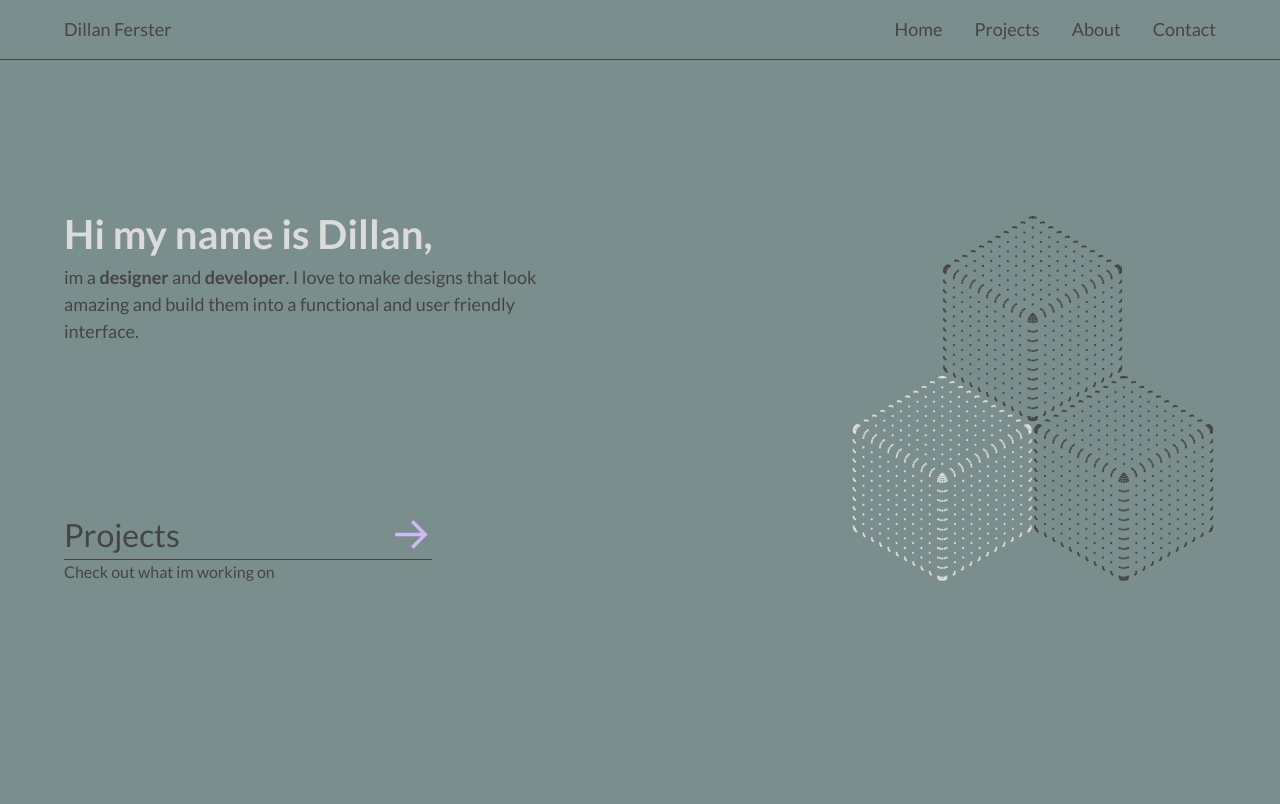
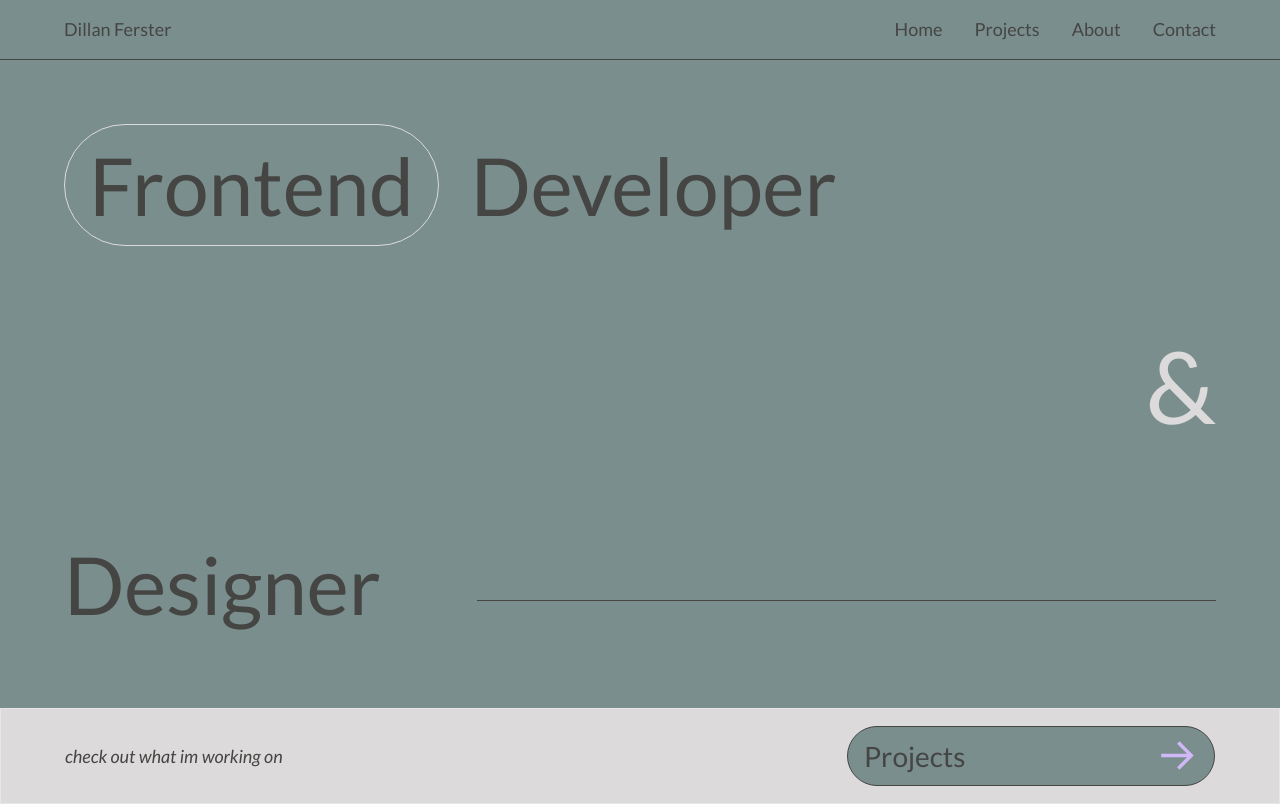
Before and after one commit to dillanferster/PortfolioSite, a React (Vite) app: page / in a window 1280 px wide. Built offline with nearby package versions, Linux system fonts and the light colour scheme.

Commit message:
frontend

```diff
--- a/src/App.jsx
+++ b/src/App.jsx
@@ -6,6 +6,7 @@ import ProjectsPage from "./pages/projects";
 import AboutPage from "./pages/about";
 import ContactPage from "./pages/contact";
 import Nav from "./components/nav";
+import ProjectInfo from "./pages/projectInfo";
 
 function App() {
   return (
@@ -14,6 +15,10 @@ function App() {
       <Routes>
         <Route path="/" element={<HomePage />}></Route>
         <Route path="/projects" element={<ProjectsPage />}></Route>
+        <Route
+          path="/projectinfo"
+          element={<ProjectInfo></ProjectInfo>}
+        ></Route>
         <Route path="/about" element={<AboutPage />}></Route>
         <Route path="/contact" element={<ContactPage />}></Route>
       </Routes>
--- a/src/components/header/index.jsx
+++ b/src/components/header/index.jsx
@@ -3,11 +3,8 @@ import star from "../../assets/star.svg";
 
 function Header({ title }) {
   return (
-    <div className="w-full bg-[var(--beige)]">
-      <div className="flex justify-start gap-4  px-[3.25rem] py-1.5 items-center align-middle text-[var(--black)] max-w-[80rem] mx-auto text-[32px] ">
-        <div className="flex flex-col justify-center items-center w-[3rem] translate-y-2">
-          <img src={star} alt="star"></img>
-        </div>
+    <div className="w-full bg-[var(--beige)] h-[4rem]">
+      <div className="flex justify-start gap-4  px-[4rem] py-1.5 items-center align-middle text-[var(--black)] max-w-[100rem] mx-auto text-[28px] ">
         <div>
           <h1> {title}</h1>
         </div>
--- a/src/components/nav/index.jsx
+++ b/src/components/nav/index.jsx
@@ -5,7 +5,7 @@ function Nav() {
     <div>
       <nav
         id="nav"
-        className="flex sticky z-[1000] top justify-between pb-4 px-16 pt-4 align-middle text-[var(--black)] max-w-[80rem] mx-auto text-[18px] "
+        className="flex sticky z-[1000] top justify-between pb-4 px-16 pt-4 align-middle text-[var(--black)] max-w-[100rem] mx-auto text-[18px] "
       >
         <div id="nav-title">
           <a href="/">Dillan Ferster</a>
--- a/src/components/projectBtn/index.jsx
+++ b/src/components/projectBtn/index.jsx
@@ -1,26 +1,23 @@
 import React from "react";
-import arrow2 from "../../assets/arrow2.svg";
+import arrow from "../../assets/arrow2.svg";
 import "./styles.css";
 
 function Projectbtn() {
   return (
-    <div className="text-[var(--black)] w-[23rem] pb-9 ">
+    <div className="text-[var(--black)] w-[23rem] rounded-full border-[var(--black)] border p-2 px-4 bg-[var(--bg)]">
       <a href="/projects">
         <button
           id="projectBtn-box"
-          className="w-full text-[32px] flex items-center justify-between cursor-pointer hover:text-[var(--text-hover)] rounded-sm"
+          className="w-full text-[28px] flex items-center justify-between cursor-pointer hover:text-[var(--text-hover)] rounded-sm"
         >
           <h2>Projects </h2>
           <div id="projectBtn-arrow-box">
-            <img src={arrow2} alt="arrow icon"></img>
+            <img src={arrow} alt="arrow icon"></img>
           </div>
         </button>
       </a>
 
-      <hr className="border-[var(--black)]" />
-      <div>
-        <p>Check out what im working on</p>
-      </div>
+      {/* <hr className="border-[var(--purple)] border-2" /> */}
     </div>
   );
 }
--- a/src/components/projectItem/index.jsx
+++ b/src/components/projectItem/index.jsx
@@ -1,20 +1,28 @@
 import React from "react";
 import arrow from "../../assets/arrow2.svg";
+import "./styles.css";
 
 function ProjectItem({ project }) {
   return (
-    <div className=" px-[3.5rem]  max-w-[80rem] mx-auto  text-[var(--black)] py-10 ">
-      <button className="w-full">
-        <div className="flex justify-between w-full ">
-          <p className="text-[32px]">{project}</p>
-          <p className="text-[18px]">
-            This is a dive into the site you are currently on
-          </p>
-          <div>
-            <img src={arrow} alt="arrow-projects" />
+    <div className=" px-[3.5rem]  max-w-[100rem] mx-auto  text-[var(--black)] py-10 ">
+      <a href="/projectinfo">
+        <button id="project-item-btn" className="w-full">
+          <div className="grid grid-cols-3">
+            <div className="flex justify-start">
+              <p className="text-[28px]">{project}</p>
+            </div>
+            <div className="flex justify-center">
+              <p className="text-[18px]">
+                This is a dive into the site you are currently on
+              </p>
+            </div>
+
+            <div className="flex w-full justify-end">
+              <img id="project-item-arrow" src={arrow} alt="arrow-projects" />
+            </div>
           </div>
-        </div>
-      </button>
+        </button>
+      </a>
 
       <hr className="border-[var(--black)] " />
     </div>
--- /dev/null
+++ b/src/components/projectItem/styles.css
@@ -0,0 +1,4 @@
+#project-item-btn:hover #project-item-arrow {
+  rotate: -45deg;
+  transition: rotate 0.5s;
+}
--- a/src/index.css
+++ b/src/index.css
@@ -5,7 +5,7 @@
 :root {
   --black: #454543;
 
-  --purple: #d0b8f6;
+  --purple: #826cda;
   --blue: #cedef2;
   --green: #d3ecee;
   --bg: #7a8e8e;
--- a/src/pages/home/index.jsx
+++ b/src/pages/home/index.jsx
@@ -5,20 +5,43 @@ import blocks from "../../assets/blocksp.svg";
 import blocks2 from "../../assets/blocksb.svg";
 function HomePage() {
   return (
-    <main
-      id="home-container"
-      className="flex flex-col max-w-[80rem]  mx-auto  h-full justify-center"
-    >
+    <main id="home-container" className="flex flex-col   h-full justify-center">
       <div
         id="main-div"
-        className="flex pt-32 px-16   w-full justify-between  min-h-[30rem] "
+        className="flex flex-col gap-[5rem]  pt-[5rem] px-16 max-w-[100rem]  mx-auto   w-full justify-between  min-h-[30rem] text-[80px] max-2xl:pt-[4rem] max-2xl:gap-[4rem]"
       >
-        <div id="main-left-side" className="flex flex-col justify-between ">
-          <Introduction></Introduction>
-          <Projectbtn></Projectbtn>
+        <div className="flex text-[var(--black)]">
+          <div className="flex justify-center items-center border border-[var(--beige)] rounded-full  px-6">
+            <h1>Frontend</h1>
+          </div>
+          &nbsp;
+          <div className="flex justify-center items-center pl-4">
+            <h1>Developer</h1>
+          </div>
         </div>
-        <div id="main-right-side">
-          <img className="w-[27rem]" src={blocks2} alt="building blocks"></img>
+        <div className="flex justify-end text-[100px] text-[var(--beige)]">
+          <h1>&</h1>
+        </div>
+        <div className="flex items-center">
+          <h1 className="text-[var(--black)]">Designer</h1>
+          <hr className="border-[var(--black)] w-full ml-[6rem]  translate-y-4" />
+        </div>
+      </div>
+      <div
+        id="main-left-side"
+        className="flex  justify-between bg-[var(--beige)] w-full border h-[6rem] mt-[5rem] max-2xl:mt-[4rem]"
+      >
+        <div className="flex max-w-[100rem] mx-auto justify-between w-full px-16 items-center">
+          <div>
+            <h2 className="italic text-[var(--black)] text-[18px]">
+              check out what im working on
+            </h2>
+          </div>
+          <div>
+            <button>
+              <Projectbtn></Projectbtn>
+            </button>
+          </div>
         </div>
       </div>
     </main>
```
Also changed, not shown: src/assets/arrow1.svg (added).
